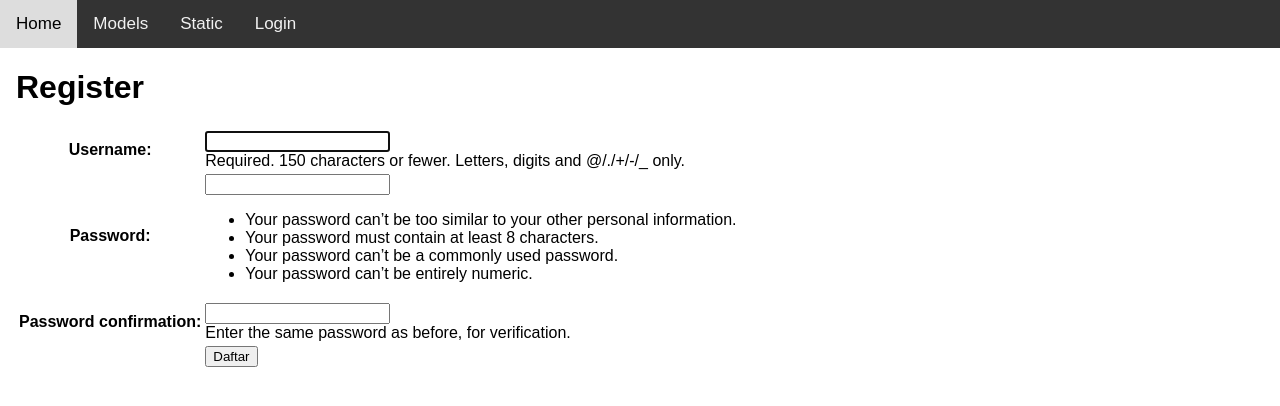
After one commit to codeynamic5/e-commerce, a Django app: page /register/ in a window 1280 px wide. The commit adds this page. Shown: the top 406 px of the page. Run offline with Django 5.2, Linux system fonts and the light colour scheme.

Commit message:
Tugas 4 | Penyempurnaan tugas 4

```diff
--- a/e_commerce/settings.py
+++ b/e_commerce/settings.py
@@ -11,6 +11,7 @@ https://docs.djangoproject.com/en/5.1/ref/settings/
 """
 
 from pathlib import Path
+import os
 
 # Build paths inside the project like this: BASE_DIR / 'subdir'.
 BASE_DIR = Path(__file__).resolve().parent.parent
@@ -23,7 +24,8 @@ BASE_DIR = Path(__file__).resolve().parent.parent
 SECRET_KEY = 'django-insecure-3$_z5%ye52dl#h=f0&ltkgl7jl_y8gf9i0&ihrd32ysg8vn$j)'
 
 # SECURITY WARNING: don't run with debug turned on in production!
-DEBUG = True
+PRODUCTION = os.getenv("PRODUCTION", False)
+DEBUG = not PRODUCTION
 
 ALLOWED_HOSTS = ["*"]
 
--- a/main/models.py
+++ b/main/models.py
@@ -1,10 +1,12 @@
 from django.db import models
+from django.contrib.auth.models import User
 import uuid
 
 # Create your models here.
 
 class ProductEntry(models.Model):
     id = models.UUIDField(primary_key=True, default=uuid.uuid4, editable=False)
+    user = models.ForeignKey(User, on_delete=models.CASCADE)
     name = models.CharField(max_length=255)
     price = models.DecimalField(max_digits=10 , decimal_places=3)
     description = models.TextField(max_length=500)
--- a/main/templates/base.html
+++ b/main/templates/base.html
@@ -41,6 +41,7 @@
       <a href="{% url 'main:show_main' %}">Home</a>
       <a href="{% url 'main:show_model_main' %}">Models</a>
       <a href="{% url 'main:show_static_main' %}">Static</a>
+      <a href="{% url 'main:login_user' %}">Login</a>
     </div>
 
     <div style="padding-left: 16px">
--- /dev/null
+++ b/main/templates/register.html
@@ -0,0 +1,32 @@
+{% extends 'base.html' %}
+
+{% block meta %}
+<title>Register</title>
+{% endblock meta %}
+
+{% block content %}
+
+<div class="login">
+  <h1>Register</h1>
+
+  <form method="POST">
+    {% csrf_token %}
+    <table>
+      {{ form.as_table }}
+      <tr>
+        <td></td>
+        <td><input type="submit" name="submit" value="Daftar" /></td>
+      </tr>
+    </table>
+  </form>
+
+  {% if messages %}
+  <ul>
+    {% for message in messages %}
+    <li>{{ message }}</li>
+    {% endfor %}
+  </ul>
+  {% endif %}
+</div>
+
+{% endblock content %}
--- a/main/urls.py
+++ b/main/urls.py
@@ -1,5 +1,5 @@
 from django.urls import path
-from main.views import show_main, show_model_main, show_static_main, create_product_entry, show_xml, show_json, show_xml_by_id, show_json_by_id
+from main.views import *
 
 
 
@@ -15,4 +15,7 @@ urlpatterns = [
     path('json/', show_json, name='show_json'),
     path('xml/<str:id>/', show_xml_by_id, name='show_xml_by_id'),
     path('json/<str:id>/', show_json_by_id, name='show_json_by_id'),
+    path('register/', register, name='register'),
+    path('login/', login_user, name='login'),
+    path('logout/', logout_user, name='logout'),
 ]
--- a/main/views.py
+++ b/main/views.py
@@ -1,14 +1,21 @@
+import datetime
+from django.urls import reverse
 from django.shortcuts import render, redirect
 from main.forms import ProductEntryForm
 from main.models import ProductEntry
 from .models import ProductEntry
-from django.http import HttpResponse
+from django.http import HttpResponse, HttpResponseRedirect
 from django.core import serializers
+from django.contrib.auth.forms import UserCreationForm, AuthenticationForm
+from django.contrib import messages
+from django.contrib.auth import authenticate, login, logout
+from django.contrib.auth.decorators import login_required
 
 # Create your views here.
+@login_required(login_url='/login')
 def show_main(request):
-    product_entries = ProductEntry.objects.all()
-    context = {'product_entries' : product_entries}
+    product_entries = ProductEntry.objects.filter(user=request.user)
+    context = {'product_entries' : product_entries, 'name': request.user.username, 'last_login': request.COOKIES['last_login']}
     return render(request, "main.html",context)
 
 def show_model_main(request):
@@ -25,7 +32,9 @@ def create_product_entry(request):
     form = ProductEntryForm(request.POST or None)
 
     if form.is_valid and request.method == "POST":
-        form.save()
+        mood_entry = form.save(commit=False)
+        mood_entry.user = request.user
+        mood_entry.save()
         return redirect('main:show_main')
 
     context = {'form': form}
@@ -46,3 +55,37 @@ def show_xml_by_id(request, id):
 def show_json_by_id(request, id):
     data = ProductEntry.objects.filter(pk=id)
     return HttpResponse(serializers.serialize("json", data), content_type="application/json")
+
+def register(request):
+    form = UserCreationForm()
+
+    if request.method == "POST":
+        form = UserCreationForm(request.POST)
+        if form.is_valid():
+            form.save()
+            messages.success(request, 'Your account has been successfully created!')
+            return redirect('main:login')
+    context = {'form':form}
+    return render(request, 'register.html', context)
+
+def login_user(request):
+   if request.method == 'POST':
+      form = AuthenticationForm(data=request.POST)
+
+      if form.is_valid():
+            user = form.get_user()
+            login(request, user)
+            response = HttpResponseRedirect(reverse("main:show_main"))
+            response.set_cookie('last_login', str(datetime.datetime.now()))
+            return response
+
+   else:
+      form = AuthenticationForm(request)
+   context = {'form': form}
+   return render(request, 'login.html', context)
+
+def logout_user(request):
+    logout(request)
+    response = HttpResponseRedirect(reverse('main:login'))
+    response.delete_cookie('last_login')
+    return response
```
Also changed, not shown: main/templates/login.html (added, +32 -0 lines), main/templates/main.html (+11 -8 lines), main/migrations/0004_productentry_user.py (added), 1 other file.
